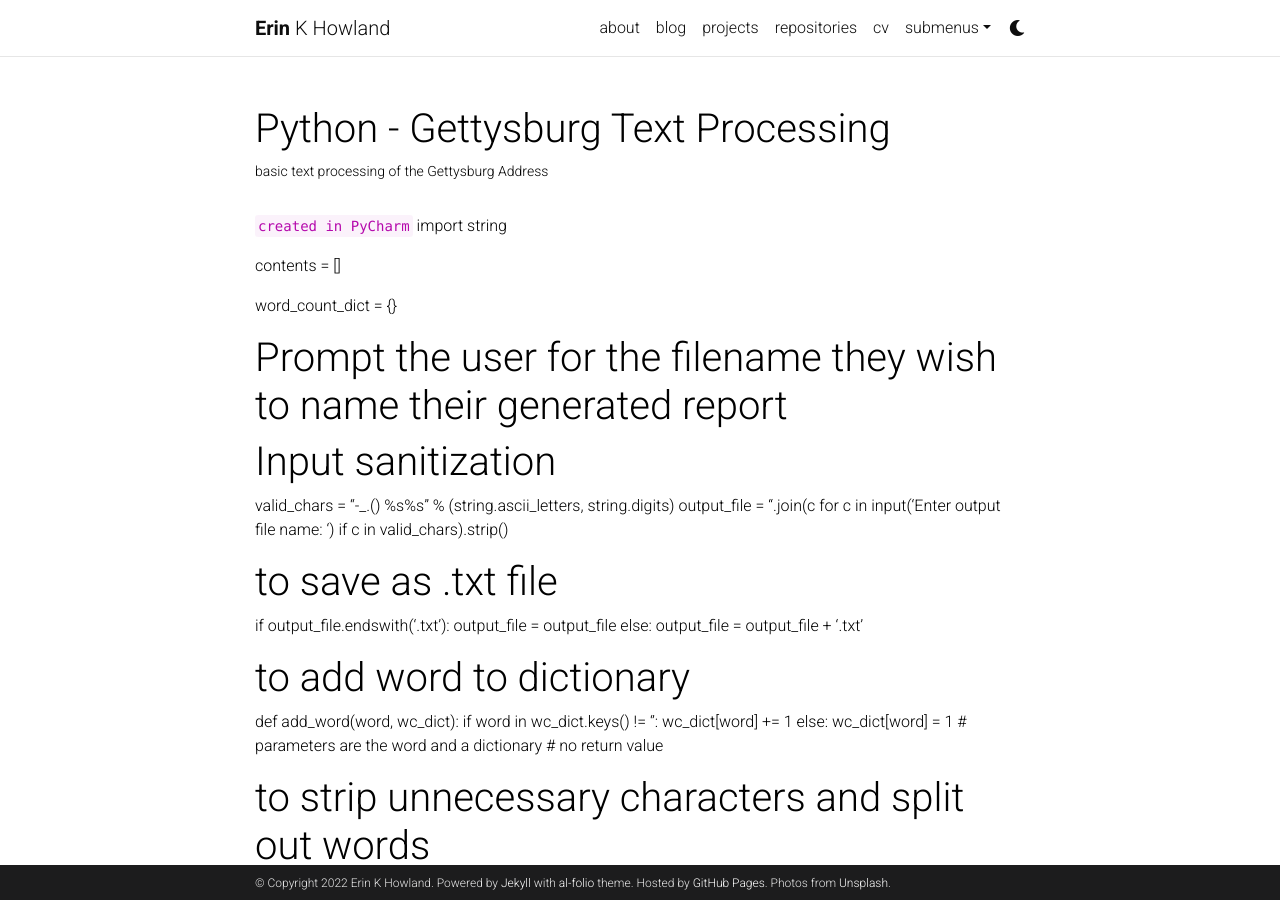
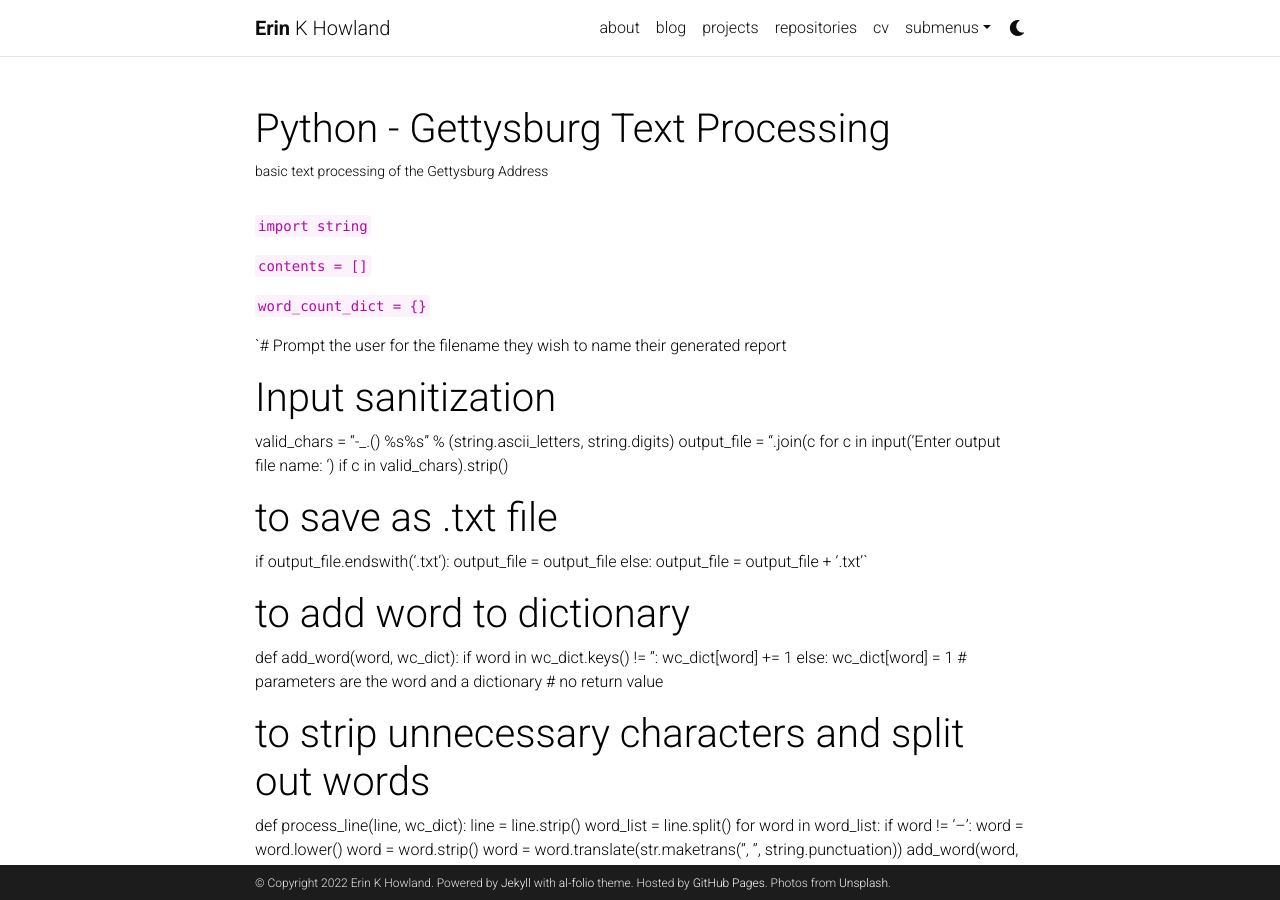
Before and after one commit to likeawednesday/likeawednesday.github.io, a Jekyll site: the page built from _projects/1_project.md, in a window 1280 px wide and 900 px high. Built offline with Jekyll 4.4.1, drawn with Linux system fonts in a browser that asks for light colours; comment, search, counter and statistics services are not loaded; a style sheet for code colours, icons or effects is not loaded.

Commit message:
Update 1_project.md

```diff
--- a/_projects/1_project.md
+++ b/_projects/1_project.md
@@ -6,14 +6,14 @@ img: assets/img/12.jpg
 importance: 1
 category: work
 ---
-`created in PyCharm`
-import string
 
-contents = []
+`import string`
 
-word_count_dict = {}
+`contents = []`
 
-# Prompt the user for the filename they wish to name their generated report
+`word_count_dict = {}`
+
+`# Prompt the user for the filename they wish to name their generated report
 # Input sanitization
 valid_chars = "-_.() %s%s" % (string.ascii_letters, string.digits)
 output_file = ''.join(c for c in input('Enter output file name: ') if c in valid_chars).strip()
@@ -21,7 +21,7 @@ output_file = ''.join(c for c in input('Enter output file name: ') if c in valid
 if output_file.endswith('.txt'):
     output_file = output_file
 else:
-    output_file = output_file + '.txt'
+    output_file = output_file + '.txt'`
 
 
 # to add word to dictionary
```
